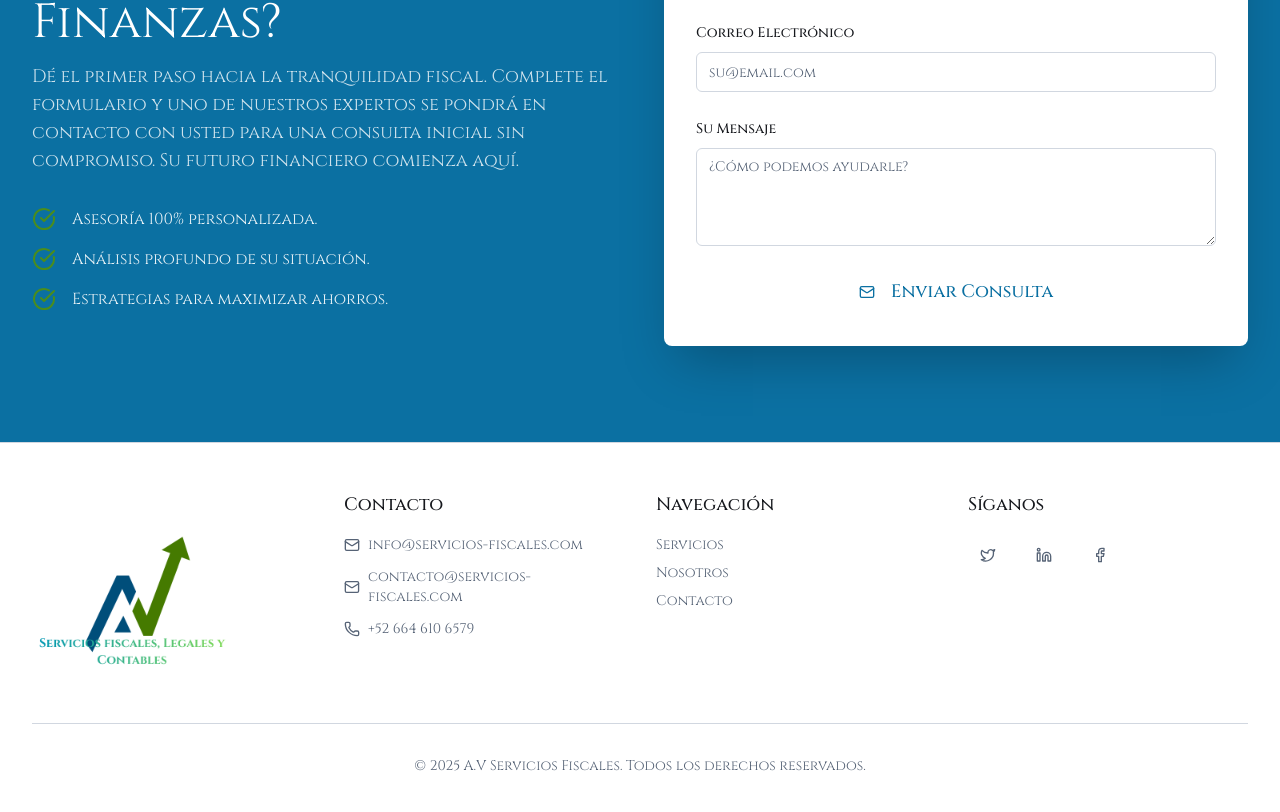
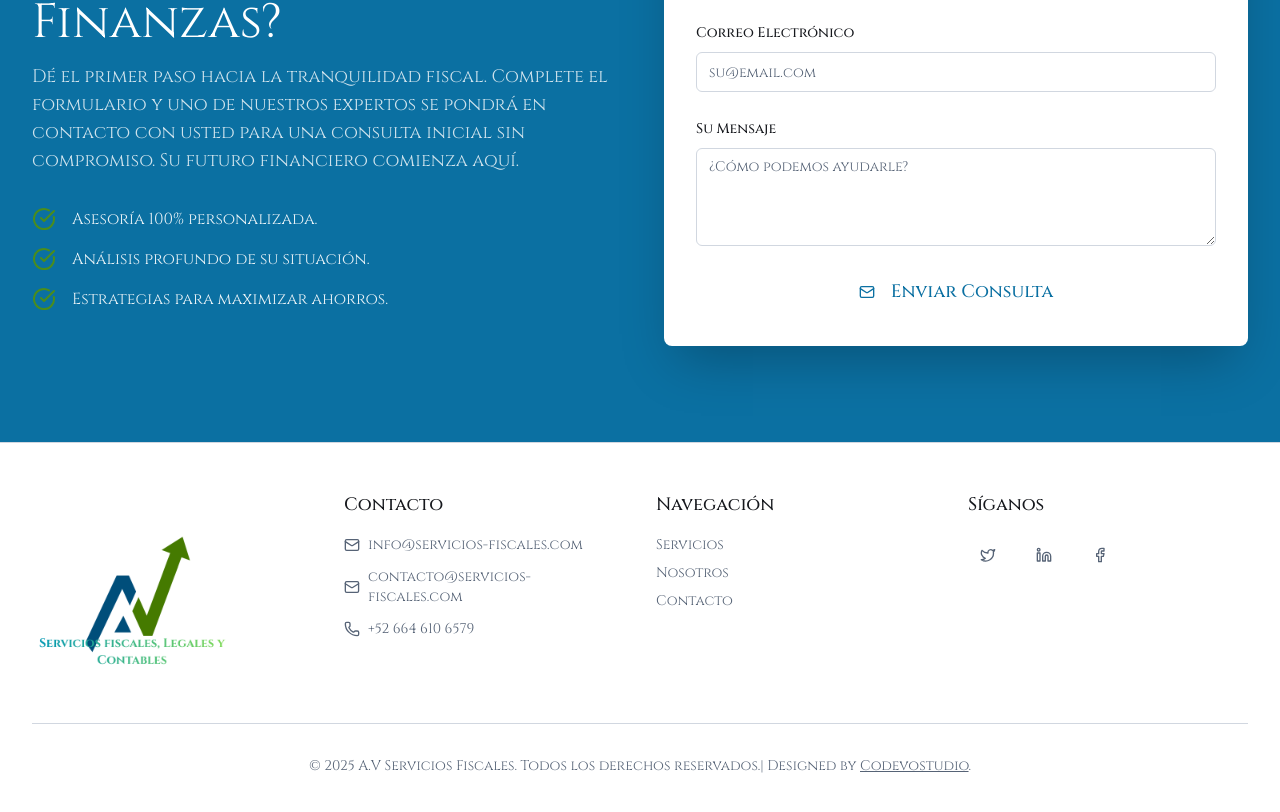
Before and after one commit to Alonso-2025/servicios-financieros, a Next.js app: page / in a window 1280 px wide. Shown: the part 2544-3356 px from the top of the page. Built offline with nearby package versions, Linux system fonts and the light colour scheme; no server answers.

Commit message:
Footer correction

```diff
--- a/components/layout/footer.tsx
+++ b/components/layout/footer.tsx
@@ -121,7 +121,16 @@
         </div>
 
         <div className="mt-8 border-t pt-8 text-center text-sm text-muted-foreground">
-          &copy; {year} A.V Servicios Fiscales. Todos los derechos reservados.
+          &copy; {year} A.V Servicios Fiscales. Todos los derechos reservados.| Designed by{' '}
+          <a
+            href="https://codevostudio.com"
+            target="_blank"
+            rel="noopener noreferrer"
+            className="hover:text-primary transition-colors underline"
+          >
+            Codevostudio
+          </a>
+          .
         </div>
       </div>
     </footer>
```
